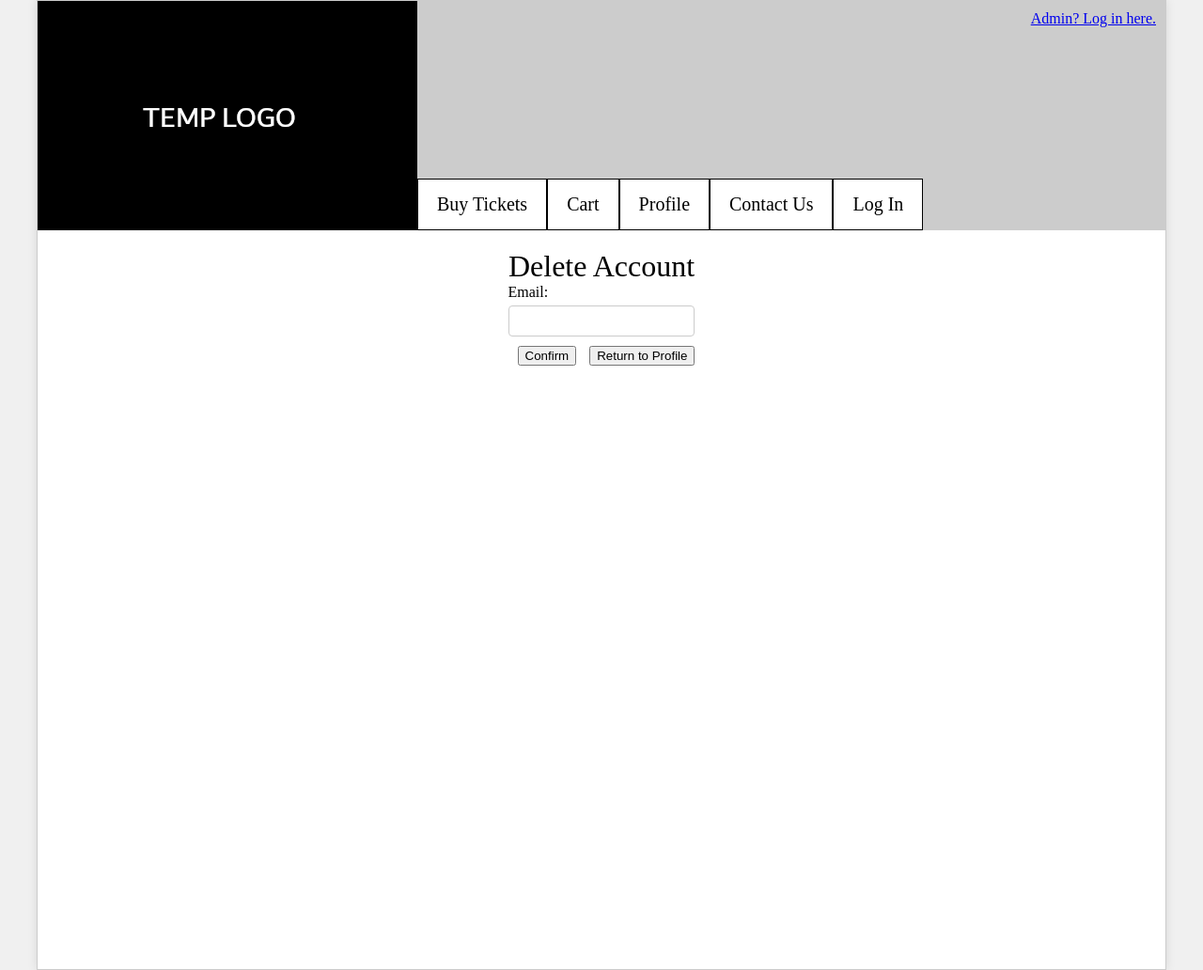
After one commit to MColombo00/CSC330-TheaterHub, a Flask app: page /delete_account in a window 1280 px wide. The commit adds this page. Shown: the whole page at 94% size. Run offline with Flask 3, Linux system fonts and the light colour scheme; parts of the project's set-up code (start-up, migrations or seed data) failed here and were passed over.

Commit message:
Added delete_account page. Users can now delete accounts from the Profile page.

```diff
--- a/app/routes.py
+++ b/app/routes.py
@@ -45,6 +45,10 @@ def admin_login_page():
 def register_page():
     error_message = request.args.get('error')
     return render_template('register.html', error=error_message)
+
+@app.route('/delete_account')
+def delete_account_page():
+    return render_template('delete_account.html')
 
 @app.route('/change_email')
 def change_email_page():
@@ -130,7 +134,7 @@ def change_email():
             conn.close()
             return redirect(url_for('profile_page'))
 
-    error_message = 'Incorrect password.'
+    error_message = 'Incorrect email.'
     return redirect(url_for('update_password_page', error=error_message))
 
 @app.route('/update_password_handler', methods=['POST'])
@@ -160,3 +164,21 @@ def reset_password():
     #implement password reset
 
     return redirect(url_for('profile_page'))
+
+@app.route('/delete_account_handler', methods=['POST'])
+def delete_account():
+    inputted_email = request.form.get('email')
+
+    conn = get_db_connection()
+    cursor = conn.cursor()
+
+    cursor.execute('SELECT * FROM users WHERE email_address=?', (inputted_email,))
+    user = cursor.fetchone()
+
+    if user:
+        email = user[0]
+        if email == inputted_email:
+            cursor.execute('DELETE FROM users WHERE email_address=?', (inputted_email,))
+            conn.commit()
+            conn.close()
+            return redirect(url_for('logout'))
--- /dev/null
+++ b/app/templates/delete_account.html
@@ -0,0 +1,19 @@
+{% extends "base.html" %}
+{% block title %}TheaterHub - Delete Account{% endblock %}
+{% block content %}
+    <div class="form-container">
+      <div class="title" style="margin-left:0px;">Delete Account</div>
+      <form action="/delete_account_handler" method="POST">
+      <div class="form-group">
+          <label for="email">Email:</label>
+          <input type="email" id="email" name="email" required>
+        </div>
+      <div class="button-container">
+          <button type="submit">Confirm</button>
+          <a href="profile"><button type="button">Return to Profile</button></a>
+    <div id="error-message" style="color: red; margin-top: 15px;">
+      {% if error %}
+        {{ error }}
+      {% endif %}
+    </div>
+{% endblock %}
--- a/app/templates/profile.html
+++ b/app/templates/profile.html
@@ -11,6 +11,7 @@
                     <div class="button-container">
                     <a href="change_email"><button type="button">Change Email</button></a>
                     <a href="update_password"><button type="button">Update Password</button></a>
+                    <a href="delete_account"><button type="button">Delete Account</button></a>
                 </h2>
             </div>
         </div>
```
Also changed, not shown: profiles.db.
